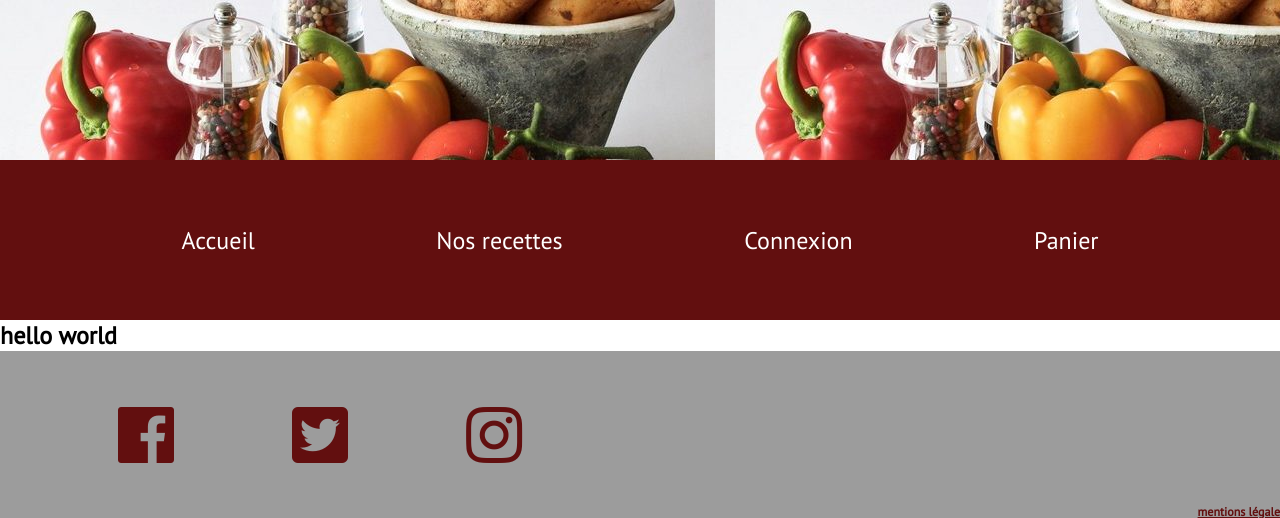
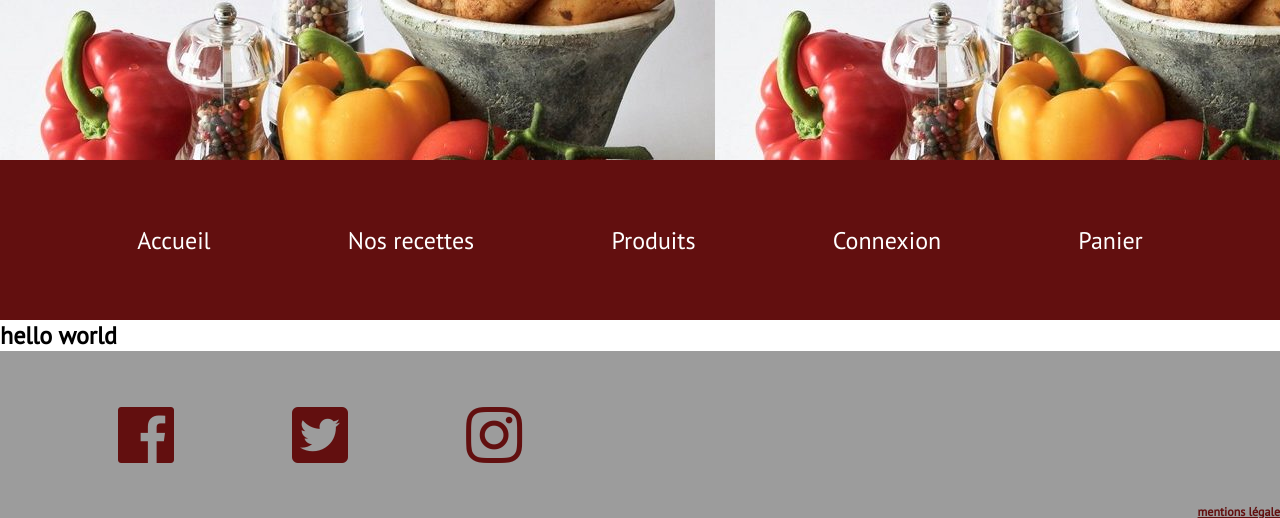
Before and after one commit to ThibaultCougrand/ProjetFilRouge, a PHP site: page / in a window 1280 px wide. Shown: the top 518 px of the page. Run offline with PHP 8.4, Linux system fonts and the light colour scheme.

Commit message:
ajout de la section produit dans la nav bar

```diff
--- a/vue/navbar.php
+++ b/vue/navbar.php
@@ -2,6 +2,7 @@
     <ul>
     <li><a href="index.php?loc=home">Accueil</li></a>
     <li><a href="index.php?loc=recipes">Nos recettes</li></a>
+    <li><a href="index.php?loc=ingredients">Produits</li></a>
     <li><a href="index.php?loc=sign-in">Connexion</li></a>
     <li><a href="index.php?loc=cart">Panier</li></a>
 </ul>
```
Also changed, not shown: scss/footer.scss (line endings or trailing spaces).
